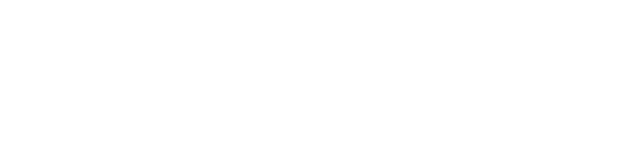
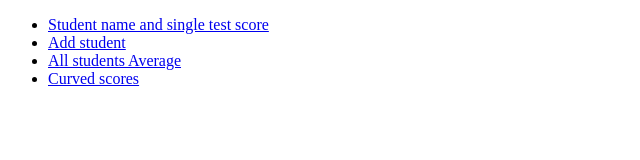
Before and after one commit to ambientstl/gradebook-hack-athon, a website: page index.html in a window 1280 px wide. Shown: the whole page, without its empty margins (0-640 px from the left). Drawn offline with Linux system fonts and the light colour scheme.

Commit message:
adRefernce tags in nav

```diff
--- a/index.html
+++ b/index.html
@@ -8,7 +8,14 @@
 </head>
 <body>
   <header></header>
-  <nav></nav>
+  <nav>
+  <ul>
+    <li><a href="#">Student name and single test score</a></li>
+    <li><a href="#">Add student</a></li>
+    <li><a href="#">All students Average</a></li>
+    <li><a href="#">Curved scores</a></li>
+  </ul>
+  </nav>
   <main></main>
   <footer></footer>
 </body>
```
